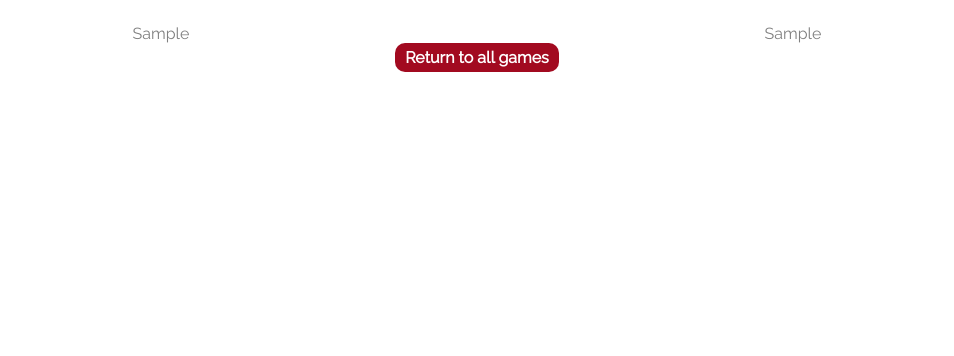
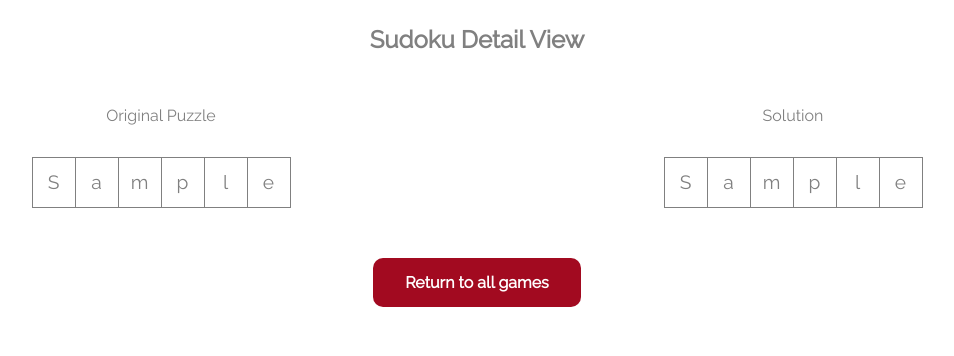
Before and after one commit to elidlocke/django-sudoku, a Django app: page /game_solver/1/ in a window 1280 px wide. Shown: the top 356 px of the page, without its empty margins (163-1117 px from the left). Run offline with Django 3.2, Linux system fonts and the light colour scheme; tables that the repository leaves empty hold one stand-in row (values such as "Sample post").

Commit message:
fixed issue with detail view

```diff
--- a/game_solver/static/game_solver/style.css
+++ b/game_solver/static/game_solver/style.css
@@ -4,10 +4,6 @@
 	text-align: center;
 }
 
-.main-cta {
-    padding: 15px 32px;
-	margin:50px;
-}
 
 button, .button {
     padding: 5px 10px;
@@ -21,10 +17,20 @@
     font-size: 16px;
 }
 
+.main-cta,
+div.return-btn {
+    padding: 15px 32px;
+	margin:50px;
+}
+
 h1 {
 	padding-top: 25px;
 	padding-bottom: 0;
 	margin-bottom: 0;
+}
+
+h2 {
+	margin-top: 25px;
 }
 
 textarea,
@@ -85,6 +91,13 @@
 	text-align: center;
 }
 
+
+table.detail td {
+	height: 50px;
+	width: 40px;
+	font-size: 120%;
+}
+
 ul.errorlist {
 	list-style-type: none;
 	margin: 0;
--- a/game_solver/templates/game_solver/detail.html
+++ b/game_solver/templates/game_solver/detail.html
@@ -2,16 +2,45 @@
 <link href="https://fonts.googleapis.com/css?family=Raleway" rel="stylesheet">
 <link rel="stylesheet" type="text/css" href="{% static 'game_solver/style.css' %}">
 
+<h2>Sudoku Detail View</h2>
 <div class="flex-container">
 	<div>
-		{{ game.input }}
+		<p>Original Puzzle</p>
 	</div>
 	<div>
-		{{ game.output }}
+		<p>Solution</p>
+	</div>
+</div>
+<div class="flex-container">
+	<div>
+		<table class="detail">
+		{% for line in game.inputArray %}
+		<tr>
+		{% for letter in line %}
+		<td>
+		{{letter}}
+		</td>
+		{% endfor %}
+		</tr>
+		{% endfor %}
+		</table>
+	</div>
+	<div>
+		<table class="detail">
+		{% for line in game.outputArray %}
+		<tr>
+		{% for letter in line %}
+		<td>
+		{{letter}}
+		</td>
+		{% endfor %}
+		</tr>
+		{% endfor %}
+		</table>
 	</div>
 </div>
 <div>
 	<a href="{% url 'game_solver:index' %}">
-		<div class="button">Return to all games</div>
+		<div class="button return-btn">Return to all games</div>
 	</a>
 </div>
--- a/game_solver/urls.py
+++ b/game_solver/urls.py
@@ -5,5 +5,5 @@
 urlpatterns = [
     path('', views.IndexView.as_view(), name='index'),
     path('new/', views.new, name='new'),
-    path('<int:pk>/', views.DetailView.as_view(), name='detail')
+    path('<int:game_id>/', views.detail, name='detail'),
 ]
--- a/game_solver/views.py
+++ b/game_solver/views.py
@@ -21,10 +21,11 @@
             game.outputArray = [game.output[i:i+9] for i in range(0, len(game.output), 9)]
         return latest_games
 
-class DetailView(generic.DetailView):
-    #TODO: add inputArray & outputArray to view to display boards correctly
-    model = Game
-    template_name = 'game_solver/detail.html'
+def detail(request, game_id):
+    game = get_object_or_404(Game, pk=game_id)
+    game.inputArray = [game.input[i:i+9].replace("0", " ") for i in range(0, len(game.input), 9)]
+    game.outputArray = [game.output[i:i+9] for i in range(0, len(game.output), 9)]
+    return render(request, 'game_solver/detail.html', {'game': game})
 
 def new(request):
     if request.method == 'POST':
```
Also changed, not shown: game_solver/test_solver.py (+4 -4 lines).
